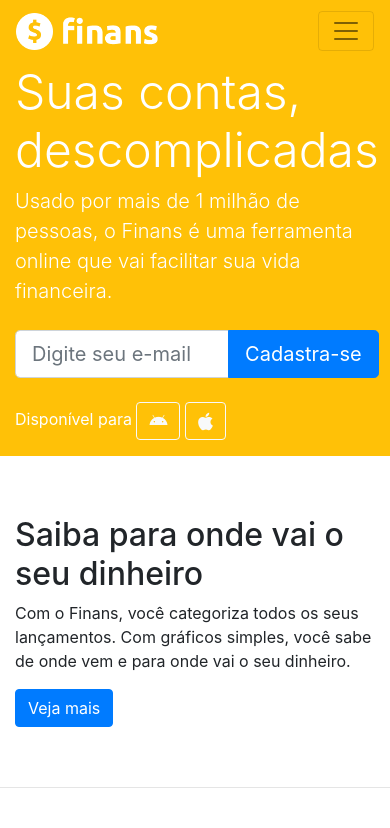
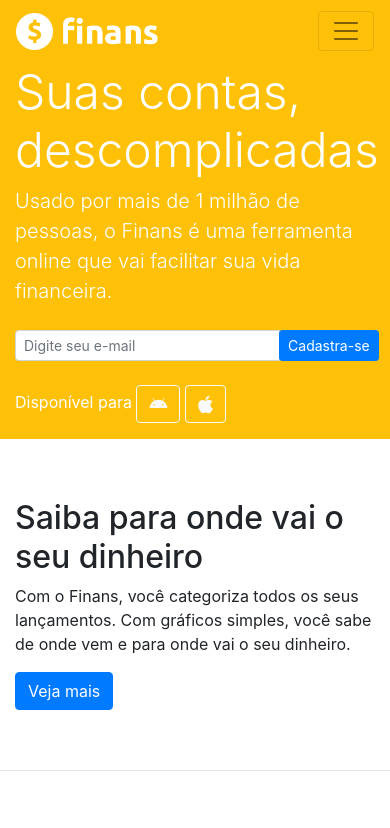
Before and after one commit to filipedf1997/Finans, a plain HTML site: page index.html in a window 390 px wide. Shown: the top 828 px of the page. Drawn offline with nearby package versions, Linux system fonts and the light colour scheme.

Commit message:
alteracao cadastrar

```diff
--- a/css/estilo.css
+++ b/css/estilo.css
@@ -9,4 +9,20 @@
   		font-weight: 300;
   		line-height: 1.2;
 	}
+	.input-group-lg > .form-control:not(textarea),
+	.input-group-lg > .custom-select {
+	  height: calc(1.5em + 0.5rem + 2px);
+	}
+
+	.input-group-lg > .form-control,
+	.input-group-lg > .custom-select,
+	.input-group-lg > .input-group-prepend > .input-group-text,
+	.input-group-lg > .input-group-append > .input-group-text,
+	.input-group-lg > .input-group-prepend > .btn,
+	.input-group-lg > .input-group-append > .btn {
+	  padding: 0.25rem 0.5rem;
+	  font-size: 0.875rem;
+	  line-height: 1.5;
+	  border-radius: 0.2rem;
+	}
 }
```
